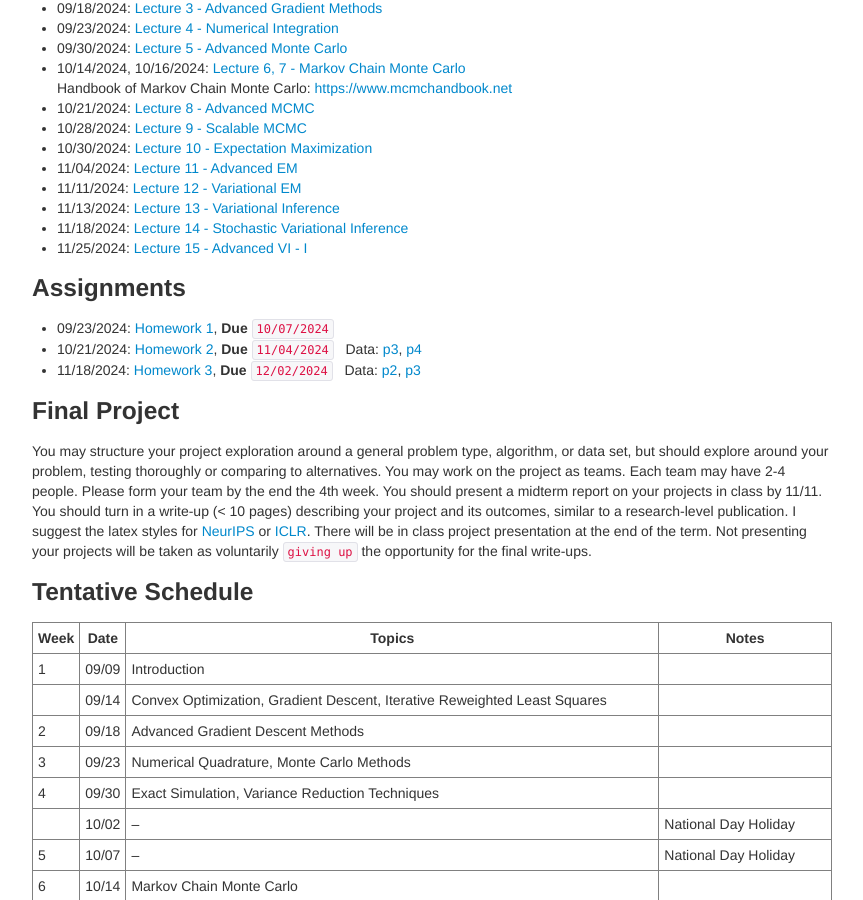
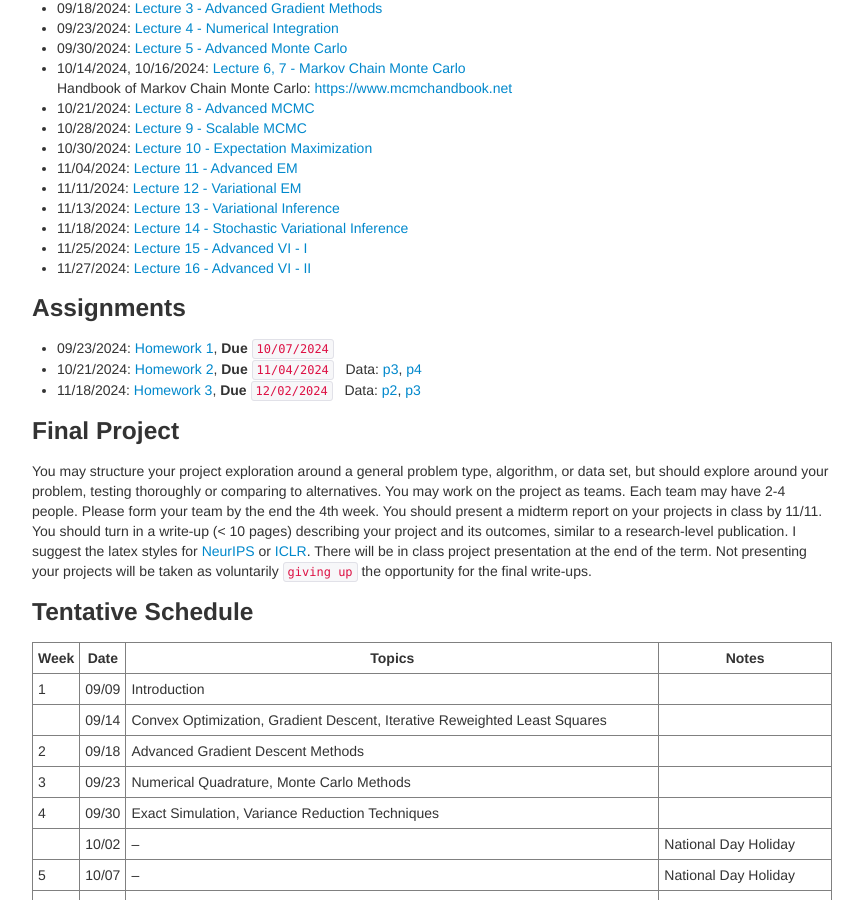
Before and after one commit to zcrabbit/zcrabbit.github.io, a Jekyll site: the page built from courses/smcm-f24.md, in a window 1280 px wide and 900 px high, scrolled down 1205 px. Shown: the whole window, without its empty margins (208-1071 px from the left). Built offline with Jekyll 4.4.1, drawn with Linux system fonts in a browser that asks for light colours.

Commit message:
lecture 16 out

```diff
--- a/courses/smcm-f24.md
+++ b/courses/smcm-f24.md
@@ -53,6 +53,7 @@
 - 11/13/2024: [Lecture 13 - Variational Inference]({{sites.baseurl}}/static/slides/smcm_fall24/lec13.pdf)
 - 11/18/2024: [Lecture 14 - Stochastic Variational Inference]({{sites.baseurl}}/static/slides/smcm_fall24/lec14.pdf)
 - 11/25/2024: [Lecture 15 - Advanced VI - I]({{sites.baseurl}}/static/slides/smcm_fall24/lec15.pdf)
+- 11/27/2024: [Lecture 16 - Advanced VI - II]({{sites.baseurl}}/static/slides/smcm_fall24/lec16.pdf)
 
 ### Assignments
 - 09/23/2024: [Homework 1]({{sites.baseurl}}/static/slides/smcm_fall24/hw01.pdf), **Due** `10/07/2024`
```
Also changed, not shown: 3 other files.
